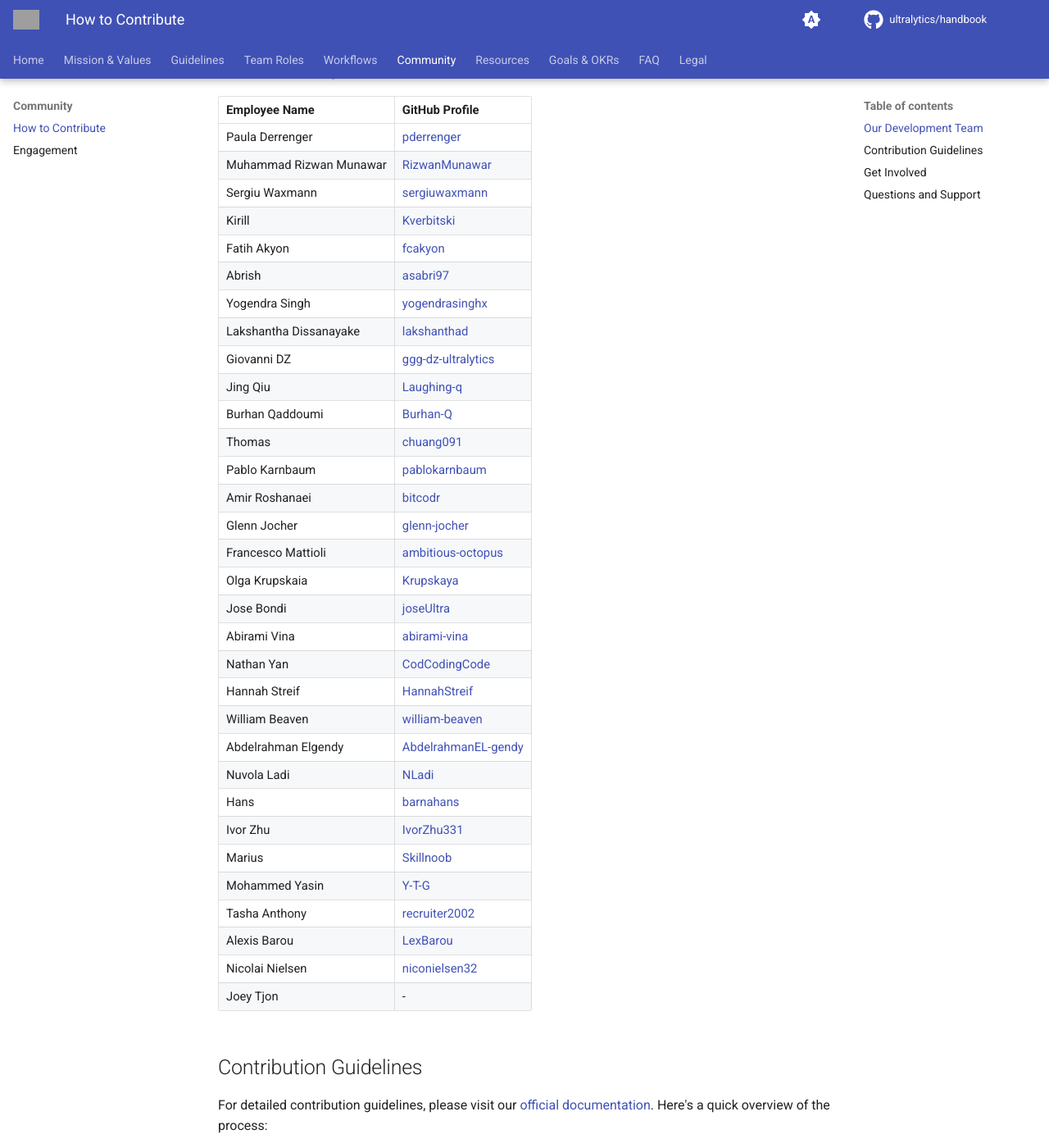
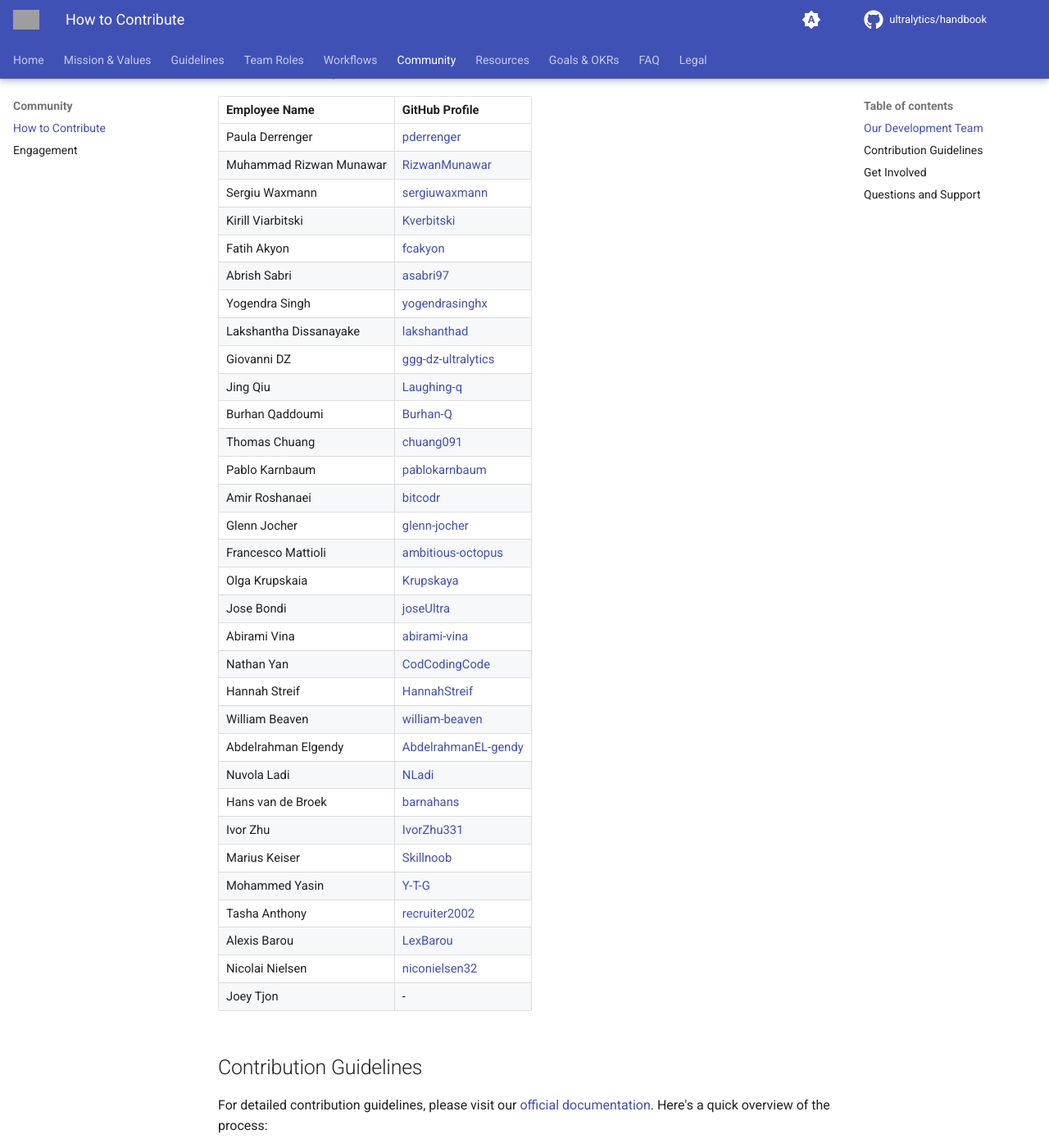
Before and after one commit to ultralytics/handbook, an MkDocs documentation site: the page built from docs/contributions/how-to-contribute.md, in a window 1280 px wide and 1400 px high, scrolled down 418 px. Shown: the whole window at 82% size. Built offline with MkDocs 1.6.1 and Material for MkDocs 9.7.7, drawn with Linux system fonts in a browser that asks for light colours; comment, search, counter and statistics services are not loaded; grey boxes are pictures that could not be loaded.

Commit message:
Update how-to-contribute.md
Signed-off-by: Glenn Jocher <glenn.jocher@ultralytics.com>

```diff
--- a/docs/contributions/how-to-contribute.md
+++ b/docs/contributions/how-to-contribute.md
@@ -16,15 +16,15 @@
 | Paula Derrenger         | [pderrenger](https://github.com/pderrenger)                   |
 | Muhammad Rizwan Munawar | [RizwanMunawar](https://github.com/RizwanMunawar)             |
 | Sergiu Waxmann          | [sergiuwaxmann](https://github.com/sergiuwaxmann)             |
-| Kirill                  | [Kverbitski](https://github.com/Kverbitski)                   |
+| Kirill Viarbitski       | [Kverbitski](https://github.com/Kverbitski)                   |
 | Fatih Akyon             | [fcakyon](https://github.com/fcakyon)                         |
-| Abrish                  | [asabri97](https://github.com/asabri97)                       |
+| Abrish Sabri            | [asabri97](https://github.com/asabri97)                       |
 | Yogendra Singh          | [yogendrasinghx](https://github.com/yogendrasinghx)           |
 | Lakshantha Dissanayake  | [lakshanthad](https://github.com/lakshanthad)                 |
 | Giovanni DZ             | [ggg-dz-ultralytics](https://github.com/ggg-dz-ultralytics)   |
 | Jing Qiu                | [Laughing-q](https://github.com/Laughing-q)                   |
 | Burhan Qaddoumi         | [Burhan-Q](https://github.com/Burhan-Q)                       |
-| Thomas                  | [chuang091](https://github.com/chuang091)                     |
+| Thomas Chuang           | [chuang091](https://github.com/chuang091)                     |
 | Pablo Karnbaum          | [pablokarnbaum](https://github.com/pablokarnbaum)             |
 | Amir Roshanaei          | [bitcodr](https://github.com/bitcodr)                         |
 | Glenn Jocher            | [glenn-jocher](https://github.com/glenn-jocher)               |
@@ -37,9 +37,9 @@
 | William Beaven          | [william-beaven](https://github.com/william-beaven)           |
 | Abdelrahman Elgendy     | [AbdelrahmanEL-gendy](https://github.com/AbdelrahmanEL-gendy) |
 | Nuvola Ladi             | [NLadi](https://github.com/NLadi)                             |
-| Hans                    | [barnahans](https://github.com/barnahans)                     |
+| Hans van de Broek          | [barnahans](https://github.com/barnahans)                     |
 | Ivor Zhu                | [IvorZhu331](https://github.com/IvorZhu331)                   |
-| Marius                  | [Skillnoob](https://github.com/Skillnoob)                     |
+| Marius Keiser                 | [Skillnoob](https://github.com/Skillnoob)                     |
 | Mohammed Yasin          | [Y-T-G](https://github.com/Y-T-G)                             |
 | Tasha Anthony           | [recruiter2002](https://github.com/recruiter2002)             |
 | Alexis Barou            | [LexBarou](https://github.com/LexBarou)                       |
```
